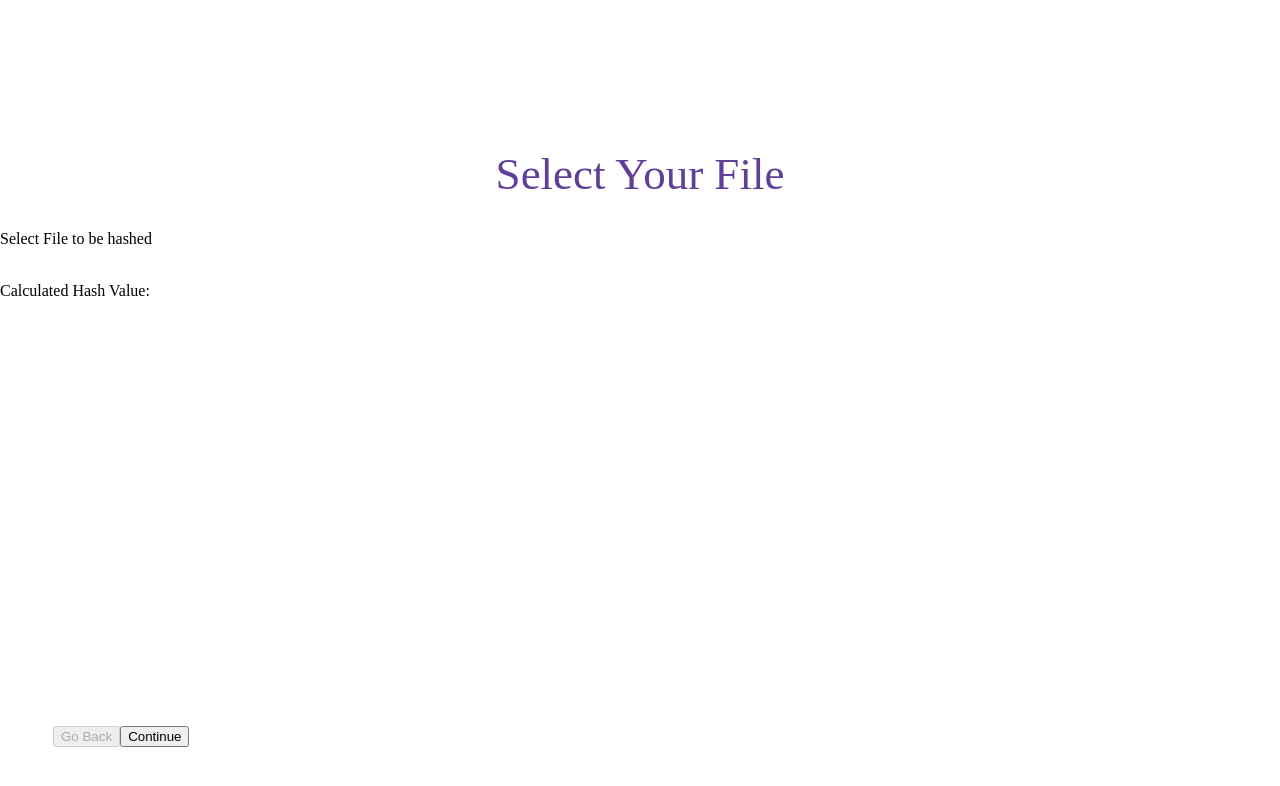
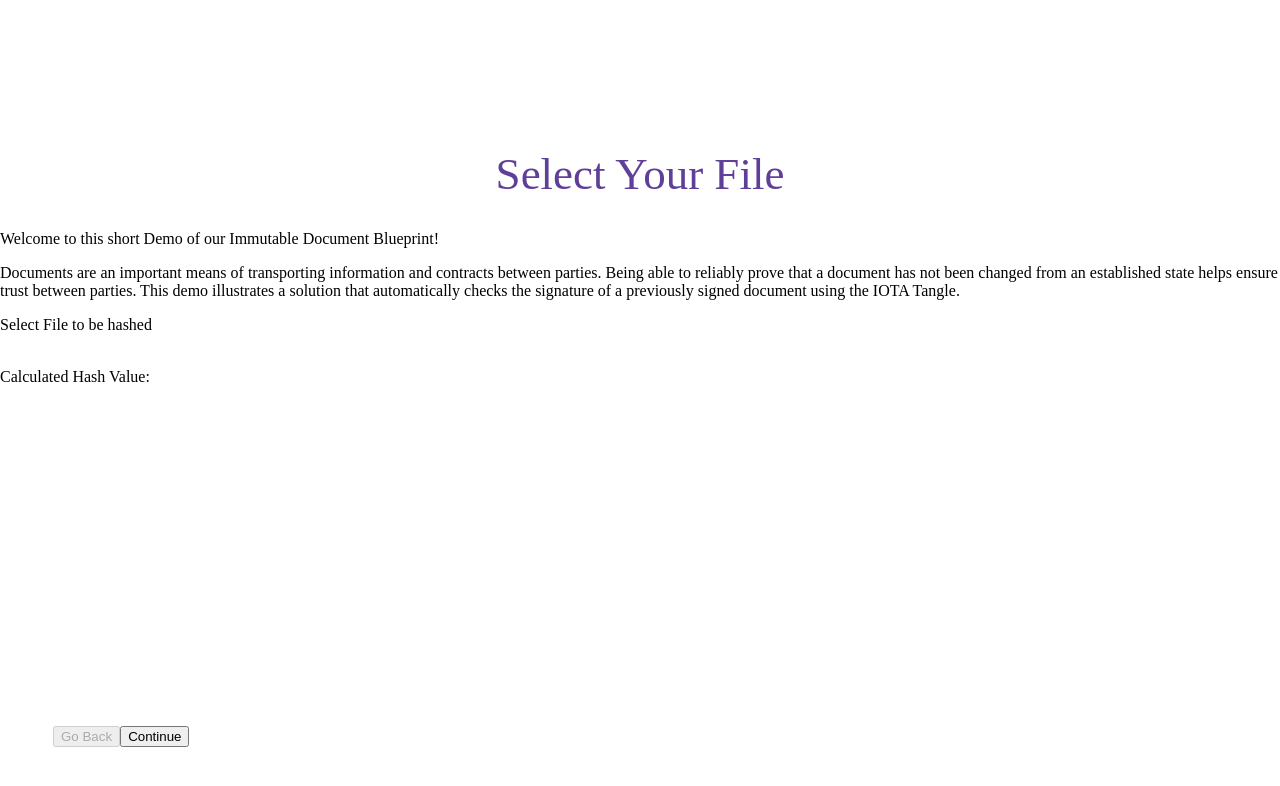
Before and after one commit to iotaledger/poc-document-immutable-blueprint, a React (Create React App) app: page / in a window 1280 px wide. Shown: the top 786 px of the page. Built offline with nearby package versions, Linux system fonts and the light colour scheme.

Commit message:
add welcome text with short explanation on starting page and adjust readme slightly

```diff
--- a/src/partials/SelectFile.js
+++ b/src/partials/SelectFile.js
@@ -26,6 +26,8 @@ class SelectFile extends Component {
           valid={validText}
         />
       </div>
+      <p>Welcome to this short Demo of our Immutable Document Blueprint!</p>
+      <p>Documents are an important means of transporting information and contracts between parties. Being able to reliably prove that a document has not been changed from an established state helps ensure trust between parties. This demo illustrates a solution that automatically checks the signature of a previously signed document using the IOTA Tangle.</p>
 
       <div style={{ width: '100%', position: 'relative', overflow: 'hidden', display: 'inline-block' }}>
         <SelectFileArea fileSelected={this.props.hashValue} {...this.props} />
```
